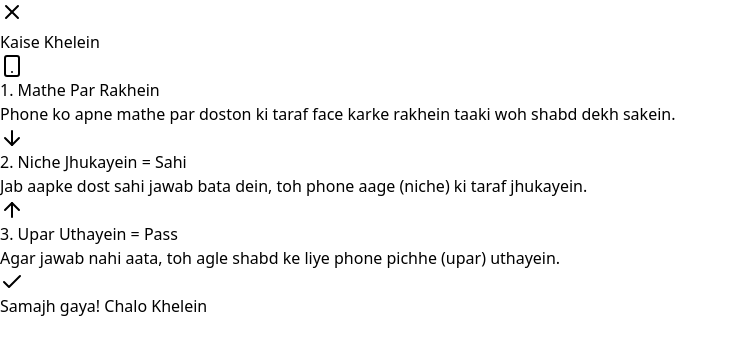
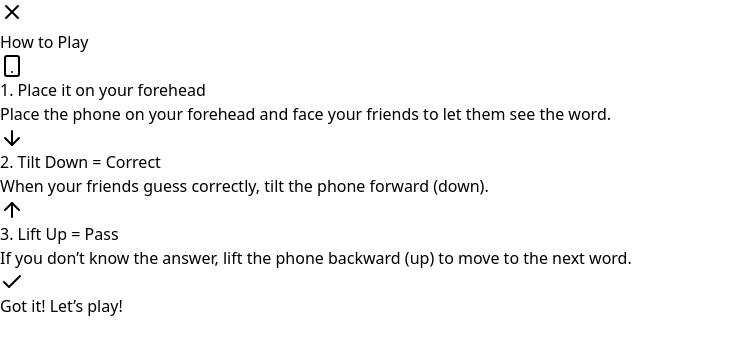
Before and after one commit to Mohitingale13/Party-Charades, a React (Vite) app: page / in a window 1280 px wide. Both pictures are taken after a click on the element 640 px from the left and 12 px from the top of the page. Shown: the top 354 px of the page, without its empty margins (0-737 px from the left). Built offline with nearby package versions, Linux system fonts and the light colour scheme.

Commit message:
new sections added and more

```diff
--- a/src/App.jsx
+++ b/src/App.jsx
@@ -546,7 +546,7 @@ export default function App() {
             <PenSquare className="w-8 h-8 fill-[#5c5cce]" />
         </div>
         <PenSquare className={`w-6 h-6 ${gameState === 'create' ? 'opacity-0' : 'opacity-100'}`} />
-        <span className={`text-xs font-bold ${gameState === 'create' ? 'mt-6' : ''}`}>AI Deck Banayein ✨</span>
+        <span className={`text-xs font-bold ${gameState === 'create' ? 'mt-6' : ''}`}>Create an AI deck ✨</span>
       </div>
     </div>
   );
@@ -565,29 +565,29 @@ export default function App() {
               <X className="w-5 h-5" />
             </button>
 
-            <h2 className="text-3xl font-black text-[#1e2338] mb-8 uppercase tracking-wide">Kaise Khelein</h2>
+            <h2 className="text-3xl font-black text-[#1e2338] mb-8 uppercase tracking-wide">How to Play</h2>
 
             <div className="flex items-start gap-5 mb-6 w-full">
                <div className="bg-indigo-100 p-3 rounded-full shrink-0 shadow-sm"><Smartphone className="w-7 h-7 text-indigo-600" /></div>
                <div>
-                  <h4 className="font-black text-slate-800 text-lg mb-1">1. Mathe Par Rakhein</h4>
-                  <p className="text-sm text-slate-500 font-medium leading-relaxed">Phone ko apne mathe par doston ki taraf face karke rakhein taaki woh shabd dekh sakein.</p>
+                  <h4 className="font-black text-slate-800 text-lg mb-1">1. Place it on your forehead</h4>
+                  <p className="text-sm text-slate-500 font-medium leading-relaxed">Place the phone on your forehead and face your friends to let them see the word.</p>
                </div>
             </div>
 
             <div className="flex items-start gap-5 mb-6 w-full">
                <div className="bg-green-100 p-3 rounded-full shrink-0 shadow-sm"><ArrowDown className="w-7 h-7 text-green-600" /></div>
                <div>
-                  <h4 className="font-black text-slate-800 text-lg mb-1">2. Niche Jhukayein = Sahi</h4>
-                  <p className="text-sm text-slate-500 font-medium leading-relaxed">Jab aapke dost sahi jawab bata dein, toh phone aage (niche) ki taraf jhukayein.</p>
+                  <h4 className="font-black text-slate-800 text-lg mb-1">2. Tilt Down = Correct</h4>
+                  <p className="text-sm text-slate-500 font-medium leading-relaxed">When your friends guess correctly, tilt the phone forward (down).</p>
                </div>
             </div>
 
             <div className="flex items-start gap-5 mb-10 w-full">
                <div className="bg-red-100 p-3 rounded-full shrink-0 shadow-sm"><ArrowUp className="w-7 h-7 text-red-600" /></div>
                <div>
-                  <h4 className="font-black text-slate-800 text-lg mb-1">3. Upar Uthayein = Pass</h4>
-                  <p className="text-sm text-slate-500 font-medium leading-relaxed">Agar jawab nahi aata, toh agle shabd ke liye phone pichhe (upar) uthayein.</p>
+                  <h4 className="font-black text-slate-800 text-lg mb-1">3. Lift Up = Pass</h4>
+                  <p className="text-sm text-slate-500 font-medium leading-relaxed">If you don’t know the answer, lift the phone backward (up) to move to the next word.</p>
                </div>
             </div>
 
@@ -595,7 +595,7 @@ export default function App() {
               onClick={() => setGameState('home')}
               className="w-full bg-[#5c5cce] text-white font-bold text-xl py-4 rounded-2xl shadow-[0_6px_0_#4343a3] active:translate-y-1.5 active:shadow-none transition-all flex items-center justify-center gap-2"
             >
-              <Check className="w-6 h-6" /> Samajh gaya! Chalo Khelein
+              <Check className="w-6 h-6" /> Got it! Let’s play!
             </button>
          </div>
       </div>
@@ -711,7 +711,7 @@ export default function App() {
 
         {playMode === 'single' && (
           <div className="bg-white p-6 rounded-2xl shadow-sm w-full max-w-sm mb-8 animate-in fade-in zoom-in duration-300 flex flex-col items-center">
-            <div className="text-slate-500 font-bold text-center mb-2">Aapke paas guess karne ke liye 90s hain</div>
+            <div className="text-slate-500 font-bold text-center mb-2">You have 90 seconds to guess</div>
             <div className="text-2xl font-black text-[#5c5cce]">1 MOVIE</div>
           </div>
         )}
@@ -747,10 +747,10 @@ export default function App() {
           }}
         >
           <h1 className="text-5xl md:text-7xl font-bold text-white text-center leading-snug tracking-wide">
-            Phone ko apne mathe par<br/>rakhein aur aage badhein
+            Place the phone on your forehead<br/>and proceed
           </h1>
           <p className="absolute bottom-6 text-white/50 text-sm md:text-base font-semibold">
-            (PC par detection skip karne ke liye screen tap karein)
+            (Tap the screen to skip detection on PC)
           </p>
         </div>
       </LandscapeWrapper>
@@ -784,7 +784,7 @@ export default function App() {
         <div className="flex w-full h-full relative z-10">
           <div className="w-24 md:w-32 flex justify-center items-center h-full pointer-events-none">
             <span className="-rotate-90 origin-center text-white font-bold tracking-[0.3em] text-xl whitespace-nowrap opacity-90">
-              {score} SAHI JAWAB
+              {score} Correct Answer
             </span>
           </div>
 
@@ -819,7 +819,7 @@ export default function App() {
                onClick={() => handleAnswer(false, true)}
              >
                <div className="text-white/60 font-bold text-2xl flex items-center gap-2 group-hover:text-white transition-colors">
-                  <RotateCcw className="w-6 h-6" /> PASS KARNE KE LIYE TAP KAREIN
+                  <RotateCcw className="w-6 h-6" /> Tap to Pass
                </div>
              </div>
              <div
@@ -827,7 +827,7 @@ export default function App() {
                onClick={() => handleAnswer(true, true)}
              >
                <div className="text-white/60 font-bold text-2xl flex items-center gap-2 group-hover:text-white transition-colors">
-                  SAHI JAWAB KE LIYE TAP KAREIN <Check className="w-6 h-6" />
+                  Tap to see the correct answer! <Check className="w-6 h-6" />
                </div>
              </div>
           </div>
@@ -839,12 +839,12 @@ export default function App() {
   if (gameState === 'results') {
     return (
       <div className="flex flex-col h-screen w-full bg-[#f0f2f5] font-sans items-center justify-center p-6 text-center">
-        <h2 className="text-4xl font-black text-[#1e2338] mb-2 uppercase">Samay Samapt!</h2>
+        <h2 className="text-4xl font-black text-[#1e2338] mb-2 uppercase">Time's Up!</h2>
         <p className="text-slate-500 font-bold mb-6">Category: {selectedDeck.title} {playMode === 'single' ? '(Single Mode)' : ''}</p>
 
         <div className="bg-white p-6 rounded-3xl shadow-lg w-full max-w-sm mb-10 flex flex-col items-center">
            <div className="text-6xl mb-2">🏆</div>
-           <p className="text-slate-500 font-bold uppercase tracking-wider text-sm mb-1">Aapka Score</p>
+           <p className="text-slate-500 font-bold uppercase tracking-wider text-sm mb-1">Your Score</p>
            <h1 className="text-7xl font-black text-[#5c5cce] mb-4">{score}</h1>
            <div className="w-full bg-slate-100 rounded-full h-3 overflow-hidden mb-4">
               <div
@@ -855,7 +855,7 @@ export default function App() {
 
            {correctWords.length > 0 && (
              <div className="w-full mt-2 border-t border-slate-100 pt-4 flex flex-col items-center">
-                <p className="text-slate-400 font-bold uppercase tracking-wider text-xs mb-3">Sahi Boojhe Gaye Shabd</p>
+                <p className="text-slate-400 font-bold uppercase tracking-wider text-xs mb-3">Correctly Guessed Words</p>
                 <div className="flex flex-wrap gap-2 justify-center max-h-32 overflow-y-auto w-full p-1 custom-scrollbar">
                    {correctWords.map((word, i) => (
                      <span key={i} className="bg-green-100 text-green-700 px-3 py-1.5 rounded-full text-sm font-bold border border-green-200 shadow-sm">
@@ -867,7 +867,7 @@ export default function App() {
            )}
 
            {correctWords.length === 0 && (
-             <p className="text-xs text-slate-400 font-semibold mt-2">Agli baar behtar koshish karein!</p>
+             <p className="text-xs text-slate-400 font-semibold mt-2">Try better next time!</p>
            )}
         </div>
 
@@ -885,7 +885,7 @@ export default function App() {
             onClick={() => setGameState('setup')}
             className="flex-1 bg-[#5c5cce] text-white font-bold text-lg py-4 rounded-2xl shadow-[0_4px_0_#4343a3] active:translate-y-1 active:shadow-none transition-all flex justify-center items-center gap-2"
           >
-            <RotateCcw className="w-5 h-5" /> Phir Se Khelein
+            <RotateCcw className="w-5 h-5" /> Play Again
           </button>
         </div>
       </div>
@@ -906,9 +906,9 @@ export default function App() {
               <Sparkles className="text-indigo-600 w-10 h-10" />
             </div>
 
-            <h2 className="text-2xl font-black text-slate-800 mb-2 relative z-10 text-center">AI Deck Banayein</h2>
+            <h2 className="text-2xl font-black text-slate-800 mb-2 relative z-10 text-center">Create AI Deck</h2>
             <p className="text-slate-500 text-center text-sm font-medium mb-8 relative z-10">
-              Koi bhi majedar topic type karein aur AI aapke liye deck banayega!
+              Type any fun topic, and the AI will create a deck for you!
             </p>
 
             <input
@@ -929,12 +929,12 @@ export default function App() {
               {isGenerating ? (
                 <>
                   <Loader2 className="w-6 h-6 animate-spin" />
-                  Soch raha hoon...
+                  Thinking...
                 </>
               ) : (
                 <>
                   <Sparkles className="w-5 h-5" />
-                  Deck Banayein ✨
+                  Create Deck ✨
                 </>
               )}
             </button>
@@ -955,7 +955,7 @@ export default function App() {
                 onClick={() => setInfoMessage('')}
                 className="bg-[#5c5cce] w-full text-white px-6 py-3 rounded-2xl font-bold shadow-[0_4px_0_#4343a3] active:translate-y-1 active:shadow-none transition-all"
               >
-                Theek Hai!
+                Alright!
               </button>
             </div>
           </div>
```
